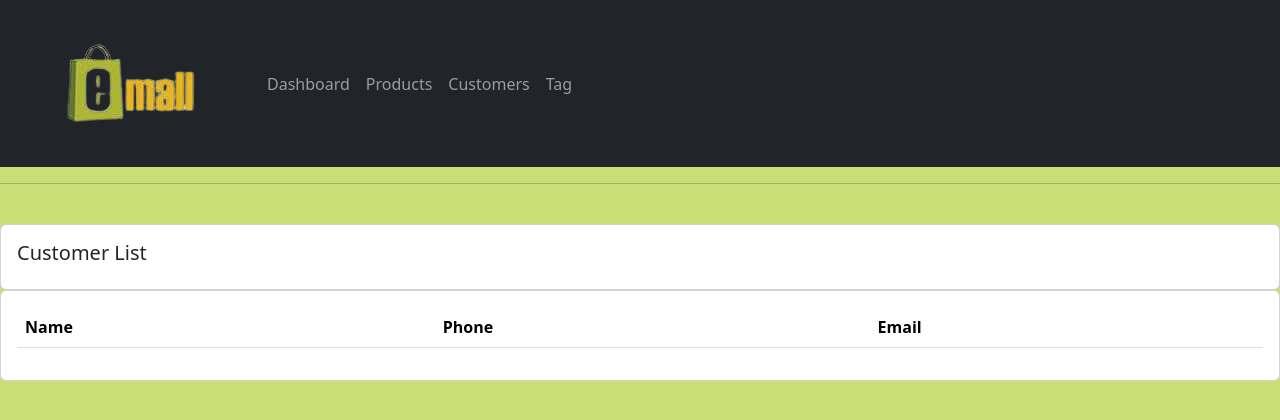
After one commit to KedarPaul320/pro2, a Django app: page /customer_list/ in a window 1280 px wide. The commit adds this page. Shown: the top 420 px of the page. Run offline with Django 5.2, Linux system fonts and the light colour scheme; lists and menus that the app fills with data are empty.

Commit message:
new updates

```diff
--- a/account/urls.py
+++ b/account/urls.py
@@ -2,10 +2,18 @@ from django.urls import path
 from . import views
 
 urlpatterns = [
+    # Dashboard and Product
     path('',views.home,name='home'),
     path('product/',views.Prod,name='product'),
     path('customer/',views.customer,name='customer'),
     path('customer/<str:pk_test>/',views.customer,name='customer_detail'),
     path('create_order/',views.createOrder,name='create_order'),
+    path('update_order/<str:pk>/',views.updateOrder,name='update_order'),
+    path('delete_order/<str:pk>/',views.deleteOrder,name='delete_order'),
+    # Customer Operations
+    path('create_customer/',views.create_customer,name='create_customer'),
+    path('customer_list/',views.Customer_list,name='customer_list'),
+    path('update_customer/<str:pk>/',views.update_customer,name='update_customer'),
+    path('delete_customer/<str:pk>/',views.delete_customer,name='delete_customer'),
     path('tag/',views.tag,name='tag'),
 ]
--- a/account/views.py
+++ b/account/views.py
@@ -1,6 +1,6 @@
-from django.shortcuts import render , redirect
+from django.shortcuts import redirect, render
 from .models import Customer, Order, Product, Tag
-from .forms import OrderForm
+from .forms import OrderForm , CustomerForm
 
 # Create your views here.
 def home(request):
@@ -45,6 +45,60 @@ def createOrder(request):
     context = {'form': form}
     return render(request, 'account/order_form.html', context)
 
+def updateOrder(request, pk):
+    order = Order.objects.get(id=pk)
+    form = OrderForm(instance=order)
+    if request.method == 'POST':
+        form = OrderForm(request.POST,instance=order)
+        if form.is_valid():
+            form.save()
+            return redirect('/')
+    context = {'form': form}
+    return render(request,'account/order_form.html',context)
+
+def deleteOrder(request, pk):
+    order = Order.objects.get(id=pk)
+    if request.method == 'POST':
+        order.delete()
+        return redirect('/')
+    context = {'item': order}
+    return render(request, 'account/delete.html', context)
+
+def create_customer(request):
+    form = CustomerForm()
+    if request.method == 'POST':
+        form = CustomerForm(request.POST)
+        if form.is_valid():
+            form.save()
+            return redirect('home')
+    context = {'form': form}
+    return render(request, 'account/create_customer.html', context)
+
+def Customer_list(request):
+    customers = Customer.objects.all()
+    context = {'customers': customers}
+    return render(request, 'account/customer_list.html', context)
+
+def update_customer(request, pk):
+    customer = Customer.objects.get(id=pk)
+    form = CustomerForm(instance=customer)
+    if request.method == 'POST':
+        form = CustomerForm(request.POST,instance=customer)
+        if form.is_valid():
+            form.save()
+            return redirect('customer_detail', pk_test=pk)
+    context = {'form': form, 'customer': customer}
+    return render(request,'account/create_customer.html',context)
+
+def delete_customer(request, pk):
+    customer = Customer.objects.get(id=pk)
+    if request.method == 'POST':
+        customer.delete()
+        return redirect('customer_list')
+    context = {'customer': customer}
+    return render(request, 'account/delete_customer.html', context)
+
+
 def tag(request):
     tags = Tag.objects.all()
     context = {'tags': tags}
--- /dev/null
+++ b/templates/account/customer_list.html
@@ -0,0 +1,34 @@
+{%  extends 'main.html' %}
+
+{% block content %}
+
+		<br>
+
+		<div class="row">
+			<div class="col-md">
+				<div class="card card-body">
+					<h5>Customer List</h5>
+				</div>
+				<div class="card card-body">
+					<table class="table">
+						<tr>
+							<th>Name</th>
+							<th>Phone</th>
+							<th>Email</th>
+						</tr>
+
+						{% for customer in customers %}
+							<tr>
+								<td>{{customer.name}}</td>
+								<td>{{customer.phone}}</td>
+								<td>{{customer.email}}</td>
+							</tr>
+                        {% endfor %}
+
+					</table>
+				</div>
+			</div>
+
+		</div>
+
+{% endblock content %}
--- a/templates/account/dashboard.html
+++ b/templates/account/dashboard.html
@@ -7,7 +7,7 @@
 		<h5>CUSTOMERS:</h5>
 		<hr>
 		<div class="card card-body">
-			<a class="btn btn-primary  btn-sm btn-block" href="{% url 'customer' %}">Create Customer</a>
+			<a class="btn btn-primary  btn-sm btn-block" href="{% url 'create_customer' %}">Create Customer</a>
 			<table class="table table-sm">
 				<tr>
 					<th>View</th>
@@ -44,8 +44,8 @@
 						<td>{{order.product}}</td>
 						<td>{{order.date_created}}</td>
 						<td>{{order.status}}</td>
-						<td><a href="">Update</a></td>
-						<td><a href="">Delete</a></td>
+						<td><a href="{% url 'update_order' pk=order.id %}">Update</a></td>
+						<td><a href="{% url 'delete_order' pk=order.id %}">Delete</a></td>
 
 					</tr>
 				{% endfor %}
--- a/templates/navbar.html
+++ b/templates/navbar.html
@@ -14,7 +14,7 @@
         <a class="nav-link" href="{% url 'product' %}">Products</a>
       </li>
       <li class="nav-item">
-        <a class="nav-link" href="{% url 'customer' %}">Customers</a>
+        <a class="nav-link" href="{% url 'customer_list' %}">Customers</a>
       </li>
       <li class="nav-item">
         <a class="nav-link" href="{% url 'tag' %}">Tag</a>
```
Also changed, not shown: account/forms.py (+6 -1 lines), templates/account/create_customer.html (added, +21 -0 lines), templates/account/customer.html (+5 -3 lines), templates/account/delete.html (added, +22 -0 lines), templates/account/delete_customer.html (added, +22 -0 lines), db.sqlite3.
